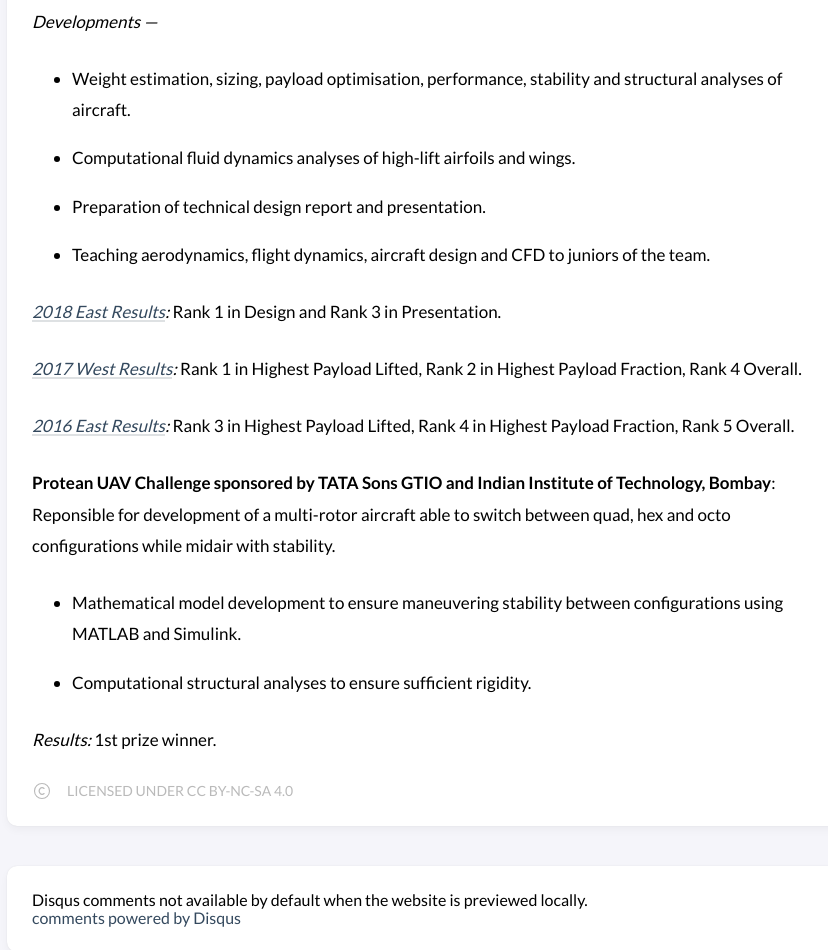
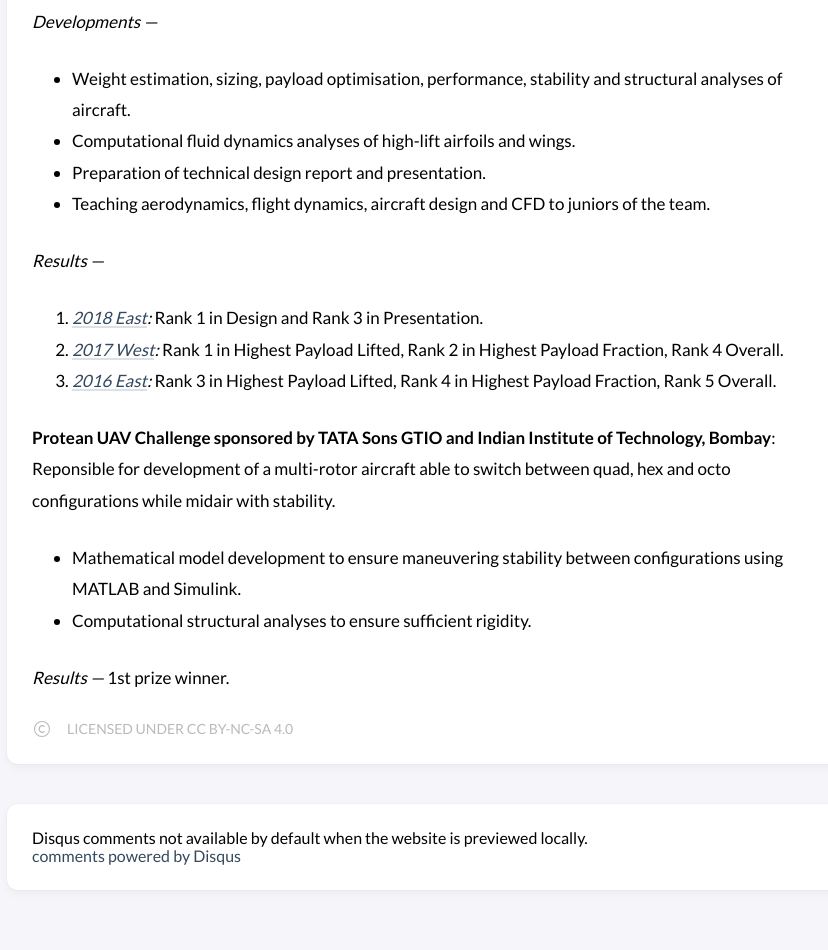
Before and after one commit to GodotMisogi/blog-public, a plain HTML site: page cv/index.html in a window 1280 px wide. Shown: the part 3860-4810 px from the top of the page, without its empty margins (360-1188 px from the left). Drawn offline with nearby package versions, Linux system fonts and the light colour scheme; some packages are replaced by stand-ins of ours; a script that the page names is missing.

Commit message:
Spacing updates

```diff
--- a/cv/index.html
+++ b/cv/index.html
@@ -347,35 +347,26 @@ if (!doNotTrack) {
 <p><strong>SAE Aero Design (Micro Class) competition sponsored by Lockheed Martin</strong>: Responsible for design and development of a radio-controlled aircraft that fits into a cylinder of 6 inches in diameter. Scoring is based on maximising payload fraction in flight, minimising cylinder length, and a technical report and presentation.</p>
 <p><em>Developments —</em></p>
 <ul>
-<li>
-<p>Weight estimation, sizing, payload optimisation, performance, stability and structural analyses of aircraft.</p>
-</li>
-<li>
-<p>Computational fluid dynamics analyses of high-lift airfoils and wings.</p>
-</li>
-<li>
-<p>Preparation of technical design report and presentation.</p>
-</li>
-<li>
-<p>Teaching aerodynamics, flight dynamics, aircraft design and CFD to juniors of the team.</p>
-</li>
+<li>Weight estimation, sizing, payload optimisation, performance, stability and structural analyses of aircraft.</li>
+<li>Computational fluid dynamics analyses of high-lift airfoils and wings.</li>
+<li>Preparation of technical design report and presentation.</li>
+<li>Teaching aerodynamics, flight dynamics, aircraft design and CFD to juniors of the team.</li>
 </ul>
-<p><em><a class="link" href="https://www.saeaerodesign.com/content/2018-AE-MicroClassOverallResults.pdf"  target="_blank" rel="noopener"
-    >2018 East Results</a>:</em> Rank 1 in Design and Rank 3 in Presentation.</p>
-<p><em><a class="link" href="https://www.saeaerodesign.com/content/ADW2017_FINAL.pdf"  target="_blank" rel="noopener"
-    >2017 West Results</a>:</em> Rank 1 in Highest Payload Lifted, Rank 2 in Highest Payload Fraction, Rank 4 Overall.</p>
-<p><em><a class="link" href="https://www.saeaerodesign.com/content/2016aeroEastFinal.pdf"  target="_blank" rel="noopener"
-    >2016 East Results</a>:</em> Rank 3 in Highest Payload Lifted, Rank 4 in Highest Payload Fraction, Rank 5 Overall.</p>
+<p><em>Results —</em></p>
+<ol>
+<li><em><a class="link" href="https://www.saeaerodesign.com/content/2018-AE-MicroClassOverallResults.pdf"  target="_blank" rel="noopener"
+    >2018 East</a>:</em> Rank 1 in Design and Rank 3 in Presentation.</li>
+<li><em><a class="link" href="https://www.saeaerodesign.com/content/ADW2017_FINAL.pdf"  target="_blank" rel="noopener"
+    >2017 West</a>:</em> Rank 1 in Highest Payload Lifted, Rank 2 in Highest Payload Fraction, Rank 4 Overall.</li>
+<li><em><a class="link" href="https://www.saeaerodesign.com/content/2016aeroEastFinal.pdf"  target="_blank" rel="noopener"
+    >2016 East</a>:</em> Rank 3 in Highest Payload Lifted, Rank 4 in Highest Payload Fraction, Rank 5 Overall.</li>
+</ol>
 <p><strong>Protean UAV Challenge sponsored by TATA Sons GTIO and Indian Institute of Technology, Bombay</strong>: Reponsible for development of a multi-rotor aircraft able to switch between quad, hex and octo configurations while midair with stability.</p>
 <ul>
-<li>
-<p>Mathematical model development to ensure maneuvering stability between configurations using MATLAB and Simulink.</p>
-</li>
-<li>
-<p>Computational structural analyses to ensure sufficient rigidity.</p>
-</li>
+<li>Mathematical model development to ensure maneuvering stability between configurations using MATLAB and Simulink.</li>
+<li>Computational structural analyses to ensure sufficient rigidity.</li>
 </ul>
-<p><em>Results:</em> 1st prize winner.</p>
+<p><em>Results —</em> 1st prize winner.</p>
 
 </section>
 
```
